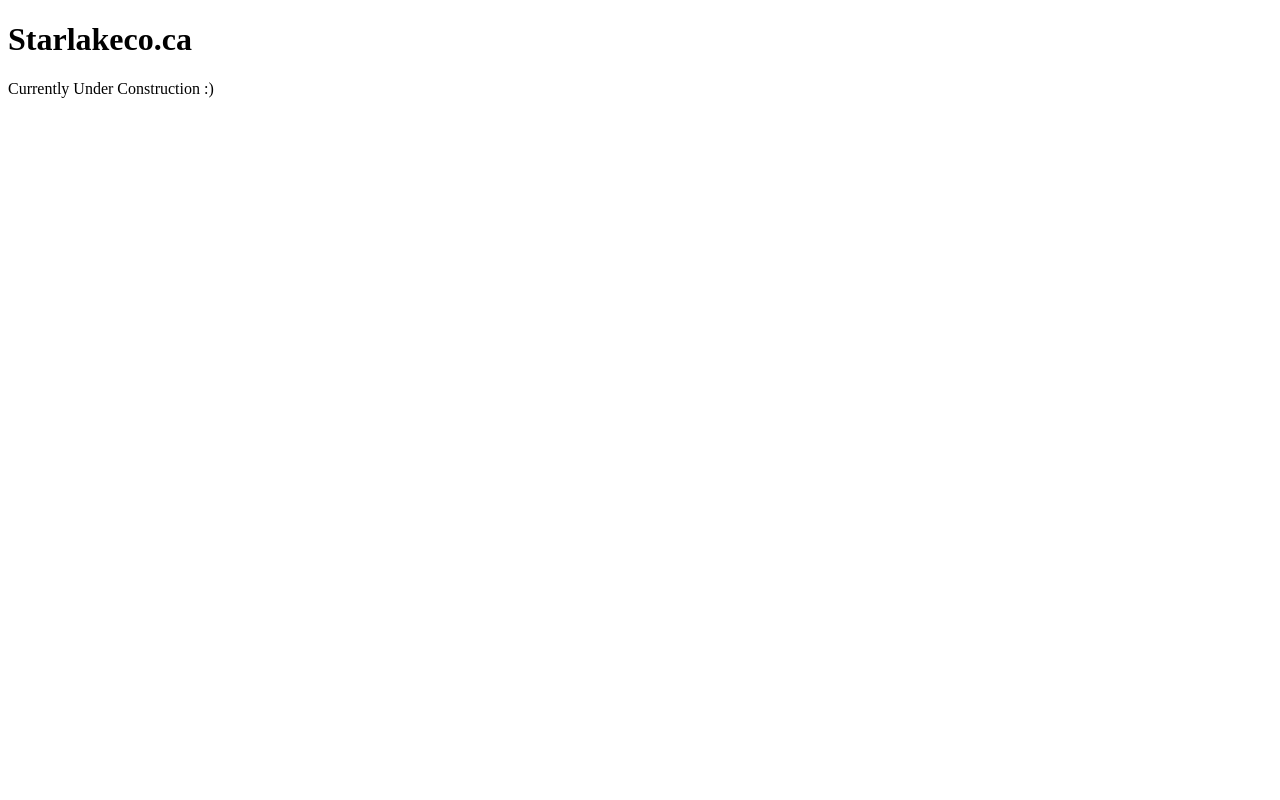
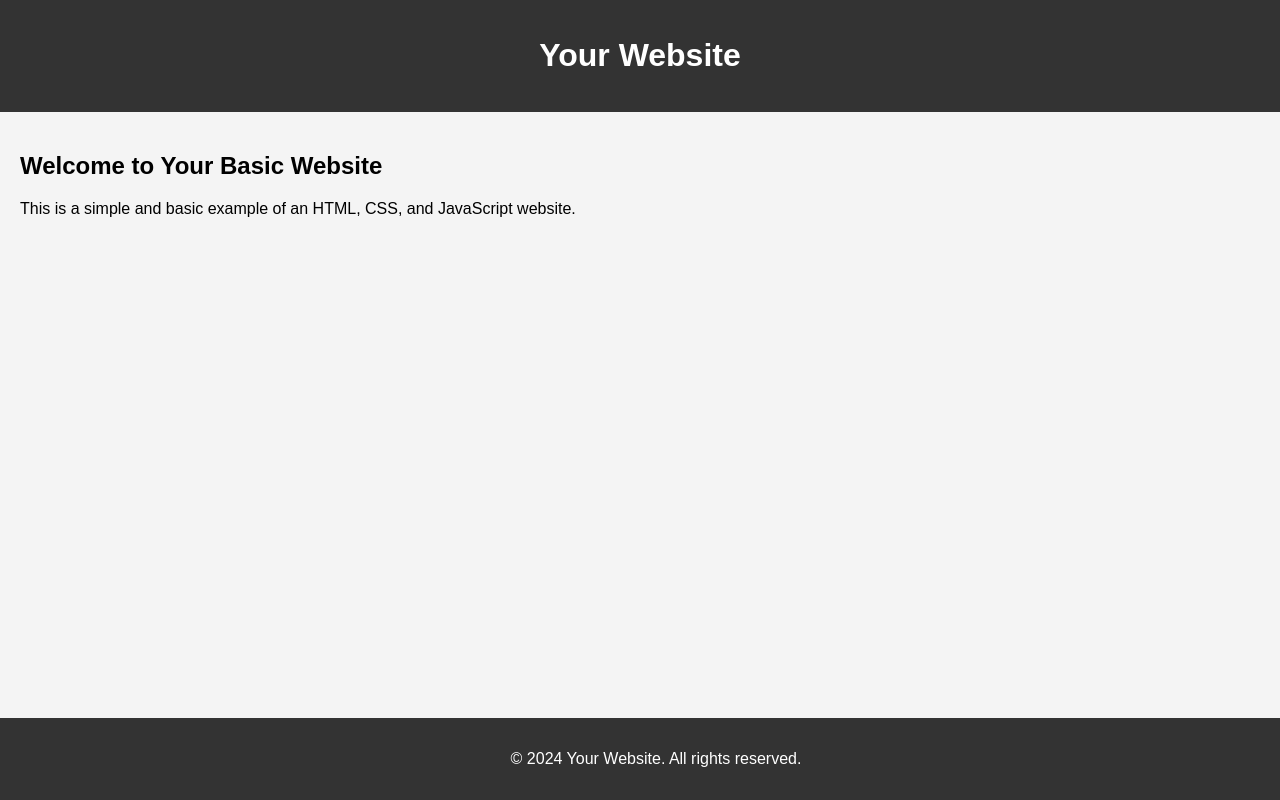
Before and after one commit to LucasK-B/Starlakeco.github.io, a plain HTML site: page index.html in a window 1280 px wide. Drawn offline with Linux system fonts and the light colour scheme.

Commit message:
Basic Template

```diff
--- a/index.html
+++ b/index.html
@@ -1,7 +1,52 @@
 <!DOCTYPE html>
-<html>
+<!DOCTYPE html>
+<html lang="en">
+<head>
+    <meta charset="UTF-8">
+    <meta name="viewport" content="width=device-width, initial-scale=1.0">
+    <title>Your Basic Website</title>
+    <style>
+        body {
+            font-family: Arial, sans-serif;
+            margin: 0;
+            padding: 0;
+            background-color: #f4f4f4;
+        }
+
+        header {
+            background-color: #333;
+            color: white;
+            padding: 1em;
+            text-align: center;
+        }
+
+        section {
+            padding: 20px;
+        }
+
+        footer {
+            background-color: #333;
+            color: white;
+            padding: 1em;
+            text-align: center;
+            position: fixed;
+            bottom: 0;
+            width: 100%;
+        }
+    </style>
+</head>
 <body>
-<h1>Starlakeco.ca</h1>
-<p>Currently Under Construction :)</p>
+    <header>
+        <h1>Your Website</h1>
+    </header>
+
+    <section>
+        <h2>Welcome to Your Basic Website</h2>
+        <p>This is a simple and basic example of an HTML, CSS, and JavaScript website.</p>
+    </section>
+
+    <footer>
+        <p>&copy; 2024 Your Website. All rights reserved.</p>
+    </footer>
 </body>
 </html>
```
